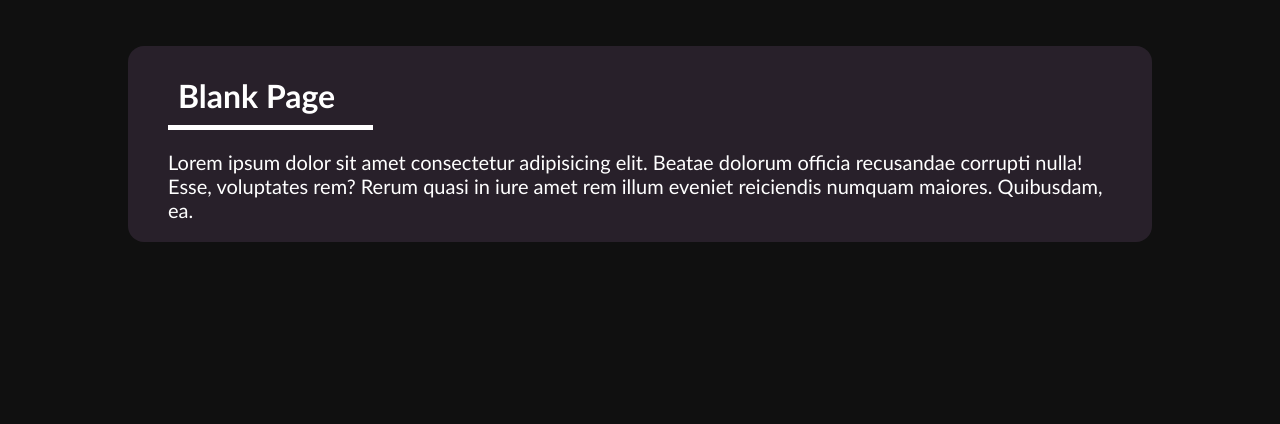
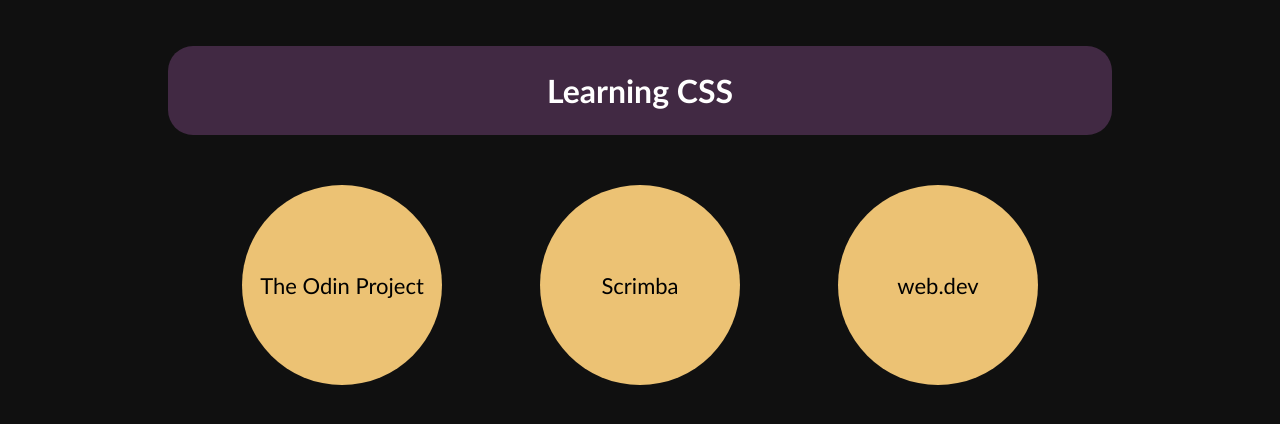
Before and after one commit to Ayzel0/kqm-editors, a plain HTML site: page pages/css.html in a window 1280 px wide. Shown: the part 202-626 px from the top of the page. Drawn offline with Linux system fonts and the light colour scheme.

Commit message:
adding to the css resources page

```diff
--- a/pages/css.html
+++ b/pages/css.html
@@ -5,7 +5,7 @@
     <meta http-equiv="X-UA-Compatible" content="IE=edge">
     <meta name="viewport" content="width=device-width, initial-scale=1.0">
     <link href="../styles/topnav.css" rel="stylesheet">
-    <link href="../styles/homepage.css" rel="stylesheet">
+    <link href="../styles/css.css" rel="stylesheet">
     <link href="../styles/global.css" rel="stylesheet">
     <title>Document</title>
 </head>
@@ -31,10 +31,20 @@
         <a href="request.html">Request</a>
         <a style="font-size:15px;" class="icon" onclick="hamburgerMenu()">&#9776;</a>
     </div>
-    <div class="opening-paragraph">
-        <div class="text-bubble-box">
-            <h1>Blank Page</h1>
-            <p>Lorem ipsum dolor sit amet consectetur adipisicing elit. Beatae dolorum officia recusandae corrupti nulla! Esse, voluptates rem? Rerum quasi in iure amet rem illum eveniet reiciendis numquam maiores. Quibusdam, ea.</p>
+    <div class="column">
+        <div style="width: 80%">
+            <h1 class="title-bubble">Learning CSS</h1>
+            <div class="bubble-grid">
+                <div class="flex-grid-container">
+                    <a class="expanding-bubble" href="https://www.theodinproject.com/dashboard">The Odin Project</a>
+                </div>
+                <div class="flex-grid-container">
+                    <a class="expanding-bubble" href="https://scrimba.com/learn/htmlandcss">Scrimba</a>
+                </div>
+                <div class="flex-grid-container">
+                    <a class="expanding-bubble" href="https://web.dev/learn/css/">web.dev</a>
+                </div>
+            </div>
         </div>
     </div>
 </body>
--- /dev/null
+++ b/styles/css.css
@@ -0,0 +1,52 @@
+body {
+    font-family: 'Trebuchet MS';
+}
+
+.expanding-bubble {
+    /* variables */
+    --bubble-size: 200px;
+    --bubble-color: rgb(236, 194, 116);
+    --expansion-amount: 50px;
+
+    /* shape and size */
+    height: var(--bubble-size);
+    width: var(--bubble-size);
+    border-radius: var(--bubble-size);
+    background-color: var(--bubble-color);
+
+    /* transitions */
+    transition: all 0.5s ease;
+
+    /* aligning content in the bubble */
+    display: flex;
+    justify-content: center;
+    align-items: center;
+
+    /* formatting content */
+    text-decoration: none;
+    font-size: 22px;
+    color: black;
+}
+
+.expanding-bubble:hover {
+    transform: scale(1.5);
+}
+
+.bubble-grid {
+    display: grid;
+    margin: 50px;
+    grid-template-columns: 1fr 1fr 1fr;
+    column-gap: 50px;
+}
+
+.column {
+    margin: 50px;
+    display: flex;
+    justify-content: center;
+}
+
+.flex-grid-container {
+    display: flex;
+    align-items: center;
+    justify-content: center;
+}
--- a/styles/global.css
+++ b/styles/global.css
@@ -6,6 +6,7 @@
     background: #28202a;
     border-radius: 16px;
     overflow: hidden;
+    z-index: 1;
 }
 
 .text-bubble-box h1 {
@@ -14,7 +15,7 @@
     font-size: 32px;
     margin: 20px 40px;
     padding: 10px;
-    width: 20%;
+    width: 30%;
     font-family: 'Trebuchet MS';
 }
 
@@ -25,6 +26,47 @@
     margin: 20px 40px;
 }
 
+.text-bubble-box .expanding-link {
+    /* you can change these variables to control the border */
+    --border-color: rgb(87, 21, 32);
+    --border-width: 100px;
+    --bottom-distance: 50px; /* you can increase this */
+
+    color: #2a87c1;
+    text-decoration: none;
+    display: inline-block;
+    background-image: linear-gradient(var(--border-color), var(--border-color));
+    background-size: 0% var(--border-width);
+    background-repeat: no-repeat;
+    transition: background-size 0.3s;
+    margin: 0 0;
+}
+
+.text-bubble-box .from-center {
+    background-position: 50% calc(100% - var(--bottom-distance));
+}
+
+.text-bubble-box .from-right {
+    background-position: 100% calc(100% - var(--bottom-distance));
+}
+
+.text-bubble-box .from-left {
+    background-position: 0 calc(100% - var(--bottom-distance))
+}
+
+.text-bubble-box a:hover {
+    background-size: 100% var(--border-width);
+}
+
+.title-bubble {
+    text-align: center;
+    background-color: #412943;
+    border-radius: 25px;
+    font-size: 32px;
+    padding: 25px 50px;
+    color: white;
+}
+
 @media screen and (max-width: 600px) {
     .text-bubble-box h1 {
         width: 100%;
--- /dev/null
+++ b/styles/request.css
@@ -0,0 +1,3 @@
+.request-bubble {
+    margin: 50px 10%;
+}
```
Also changed, not shown: pages/request.html (+5 -4 lines).
